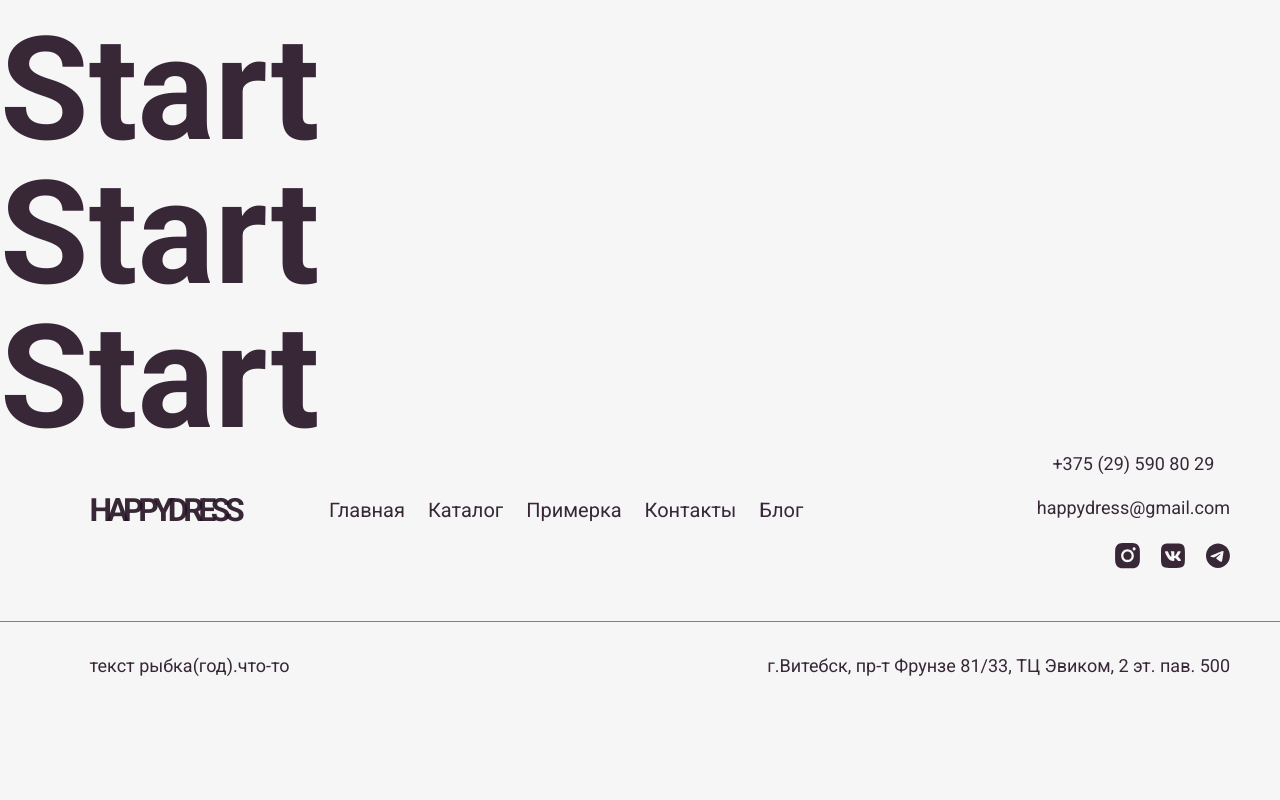
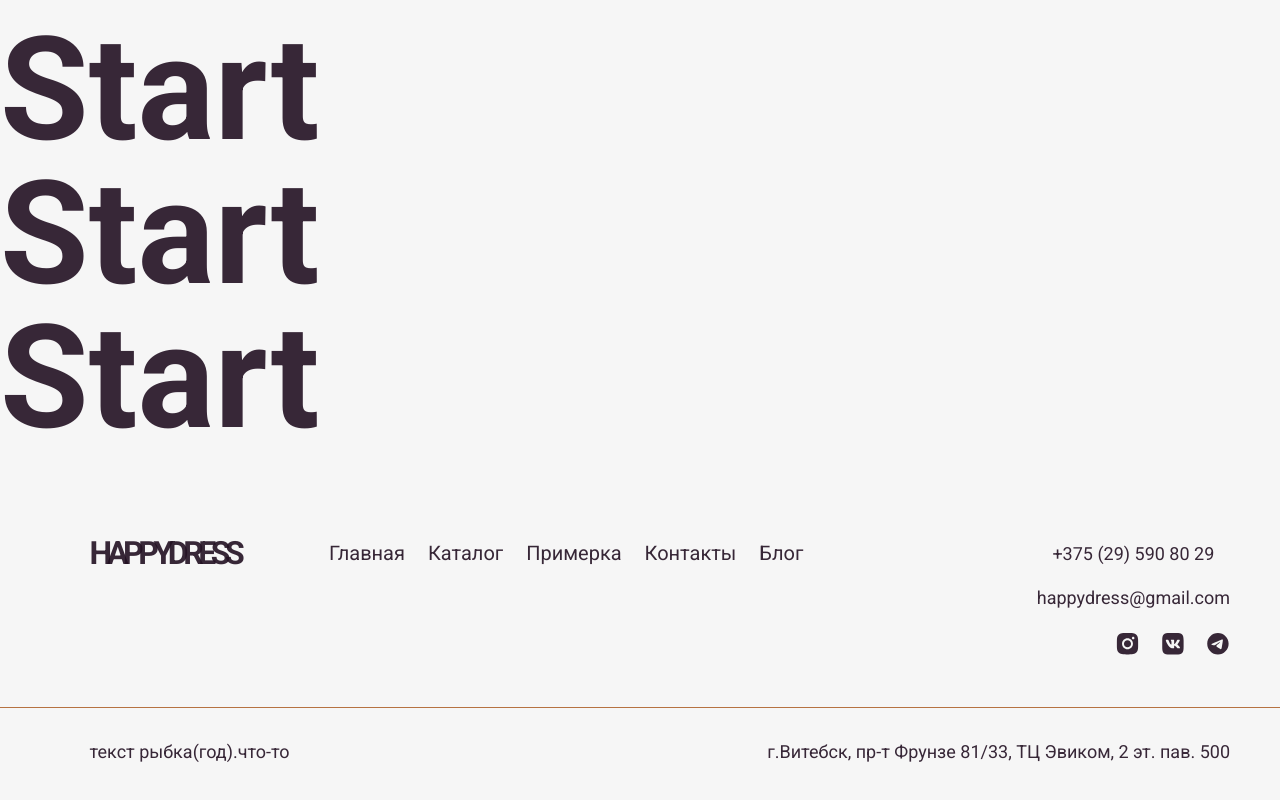
Before and after one commit to Happy-Dress/happy-dress-fe, a React (Create React App) app: page / in a window 1280 px wide. Shown: the part 1234-2034 px from the top of the page. Before the commit the page ends 1914 px from the top, so only its background shows below. Built offline with nearby package versions, Linux system fonts and the light colour scheme.

Commit message:
HAP-38: fix sizes

```diff
--- a/src/components/Footer/FooterDesktop/FooterDesktop.module.scss
+++ b/src/components/Footer/FooterDesktop/FooterDesktop.module.scss
@@ -74,6 +74,7 @@
     gap: 4%;
     display: flex;
     padding-right: 130px;
+    padding-top: 90px;
     @media screen and (max-width: $xl-size) {
       padding-right: 50px;
     }
@@ -89,7 +90,8 @@
     }
 
     &_hanger {
-      width: 30px;
+      width: 21.86px;
+      height: 22.37px;
       cursor: pointer;
       &:nth-child(2){
         margin: 0 20px;
@@ -144,9 +146,8 @@
     &_items{
       display: flex;
     justify-content: space-between;
-    // padding-left: 7vw;
-    // padding-right: 130px;
     text-decoration-line: none;
+    margin-bottom: 40px;
     @media screen and (max-width:$lg-size) {
       font-size: 24px;
     }
```
